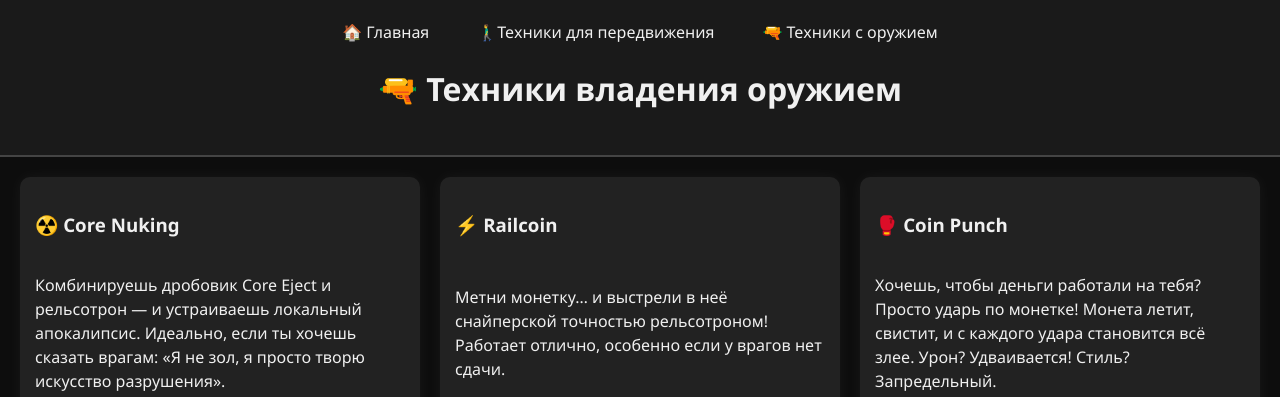
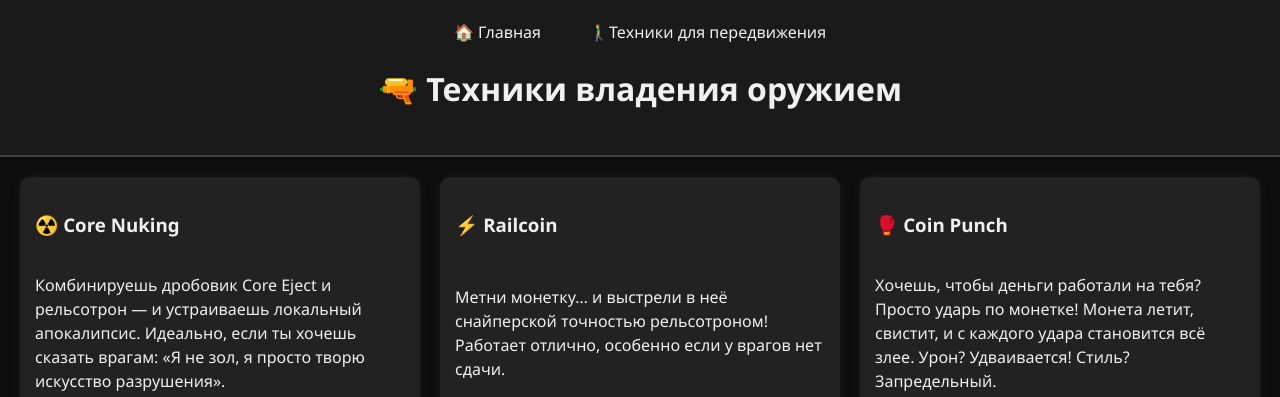
Before and after one commit to lolkem/Final_Project, a plain HTML site: page weapon.html in a window 1280 px wide. Shown: the top 397 px of the page. Drawn offline with Linux system fonts and the light colour scheme.

Commit message:
Update weapon.html

```diff
--- a/weapon.html
+++ b/weapon.html
@@ -12,7 +12,6 @@
       <ul>
         <li><a href="index.html">🏠 Главная</a></li>
         <li><a href="movement.html">🚶‍♂️Техники для передвижения</a></li>
-        <li><a href="weapon.html">🔫 Техники с оружием</a></li>
       </ul>
     </nav>
     <h1>🔫 Техники владения оружием</h1>
```
